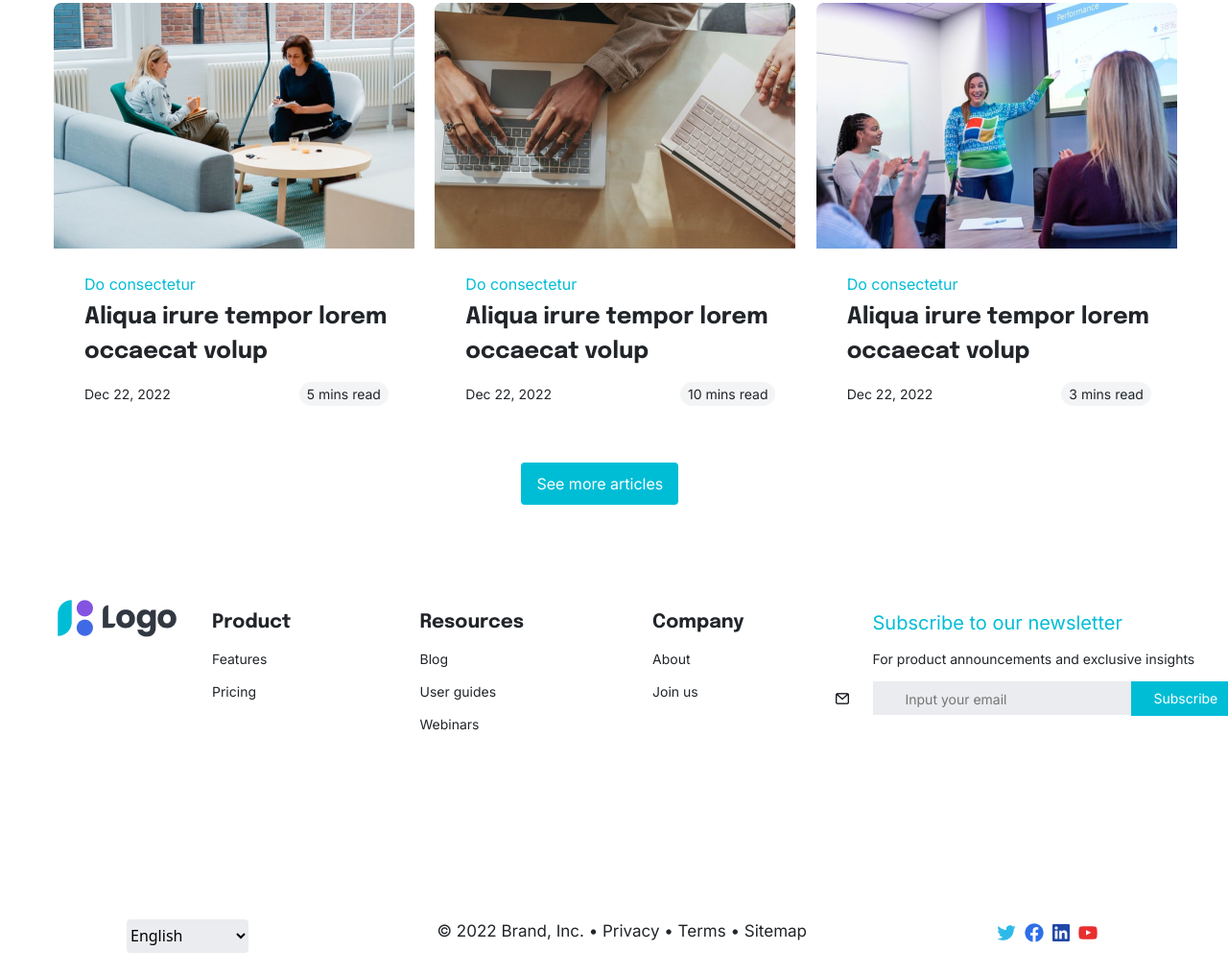
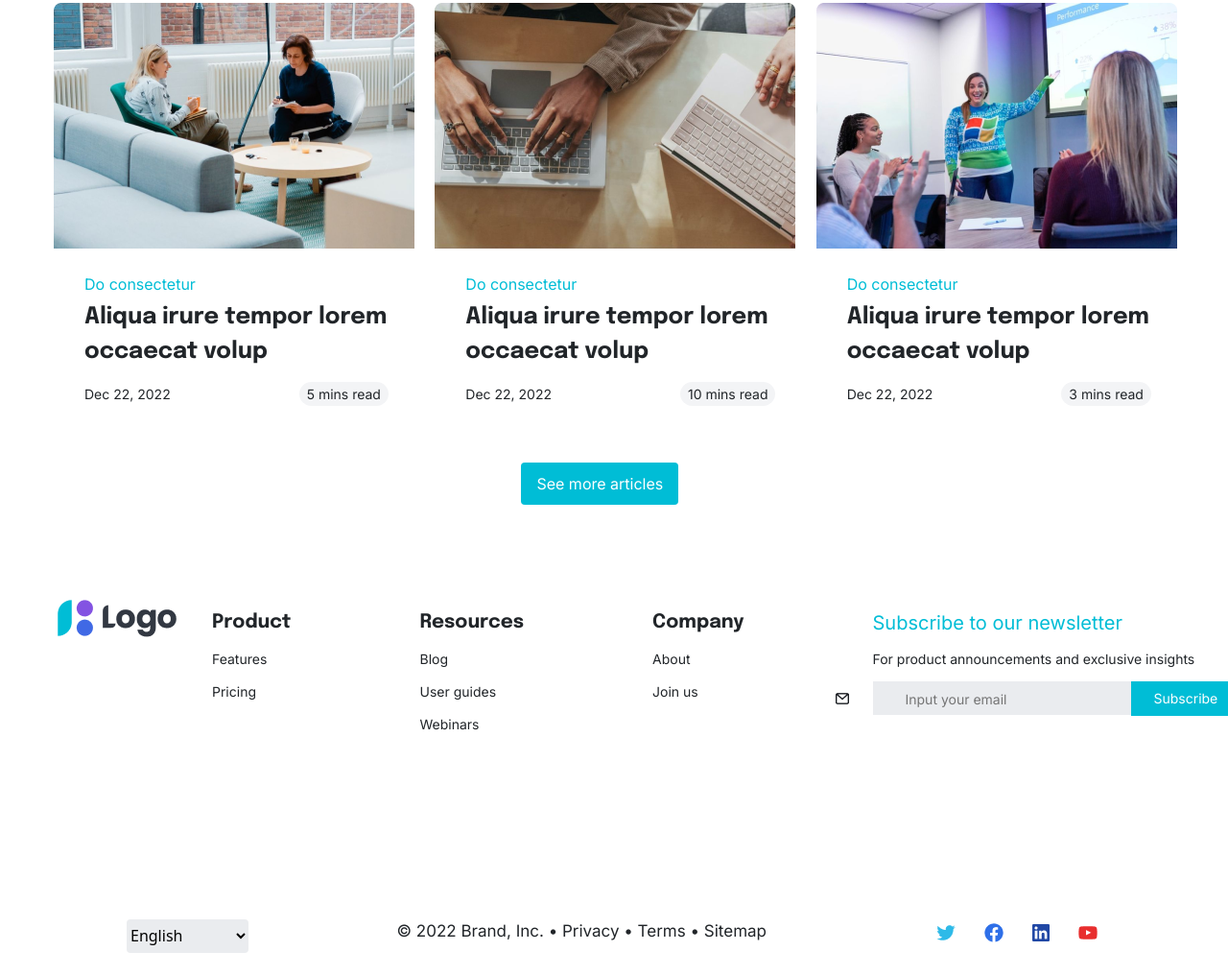
Before and after one commit to Stephen191294/Logo, a plain HTML site: page index.html in a window 1280 px wide. Shown: the part 4059-5075 px from the top of the page at 96% size. Drawn offline with Linux system fonts and the light colour scheme.

Commit message:
lower footer update

```diff
--- a/assets/scss/_home.scss
+++ b/assets/scss/_home.scss
@@ -518,5 +518,9 @@
   }
   .footer-logos{
     white-space: nowrap;
+    cursor: pointer;
+    img{
+      margin-left: 21px;
+    }
   }
 }
```
Also changed, not shown: assets/scss/main.css, 1 other file.
